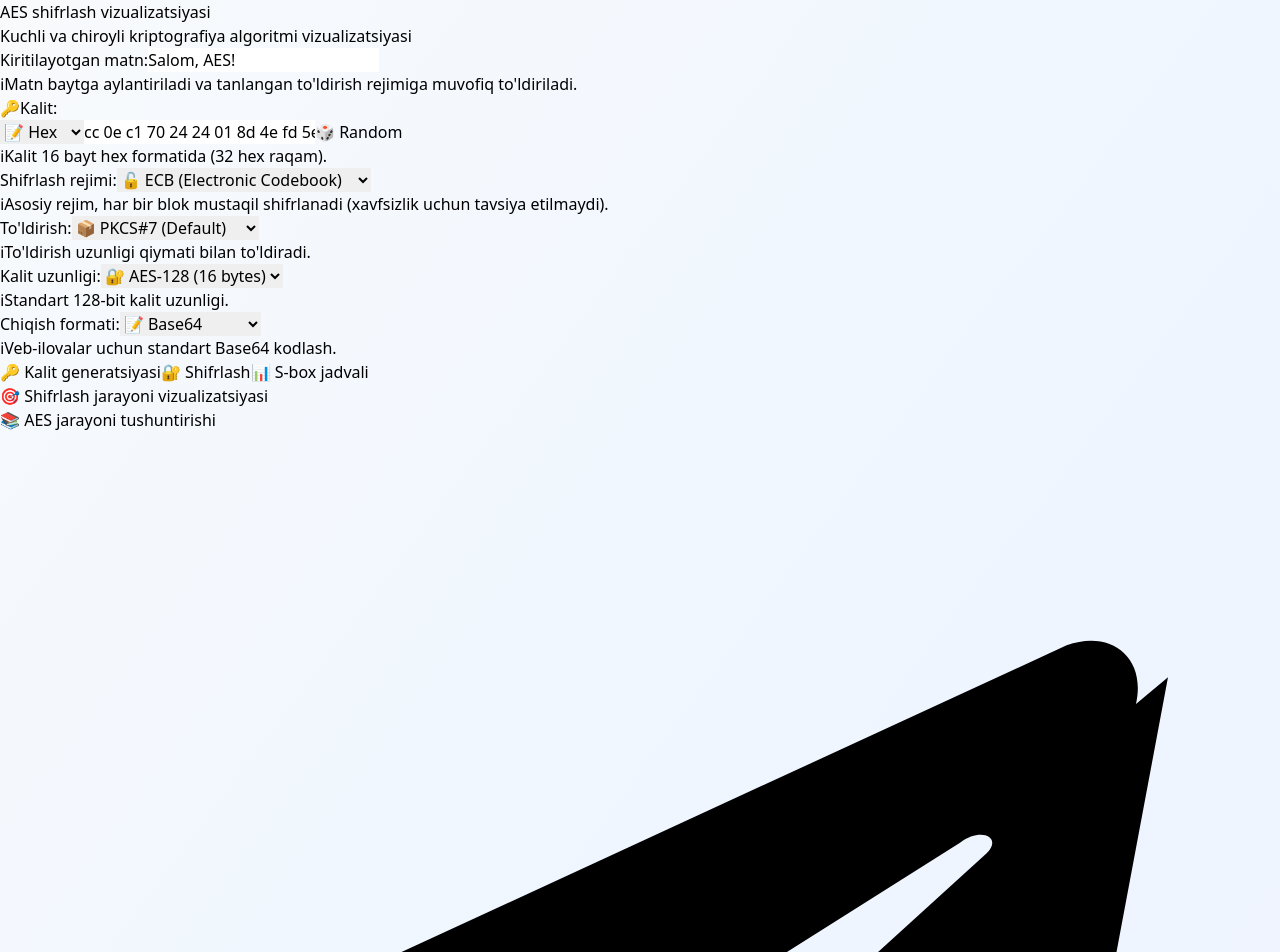
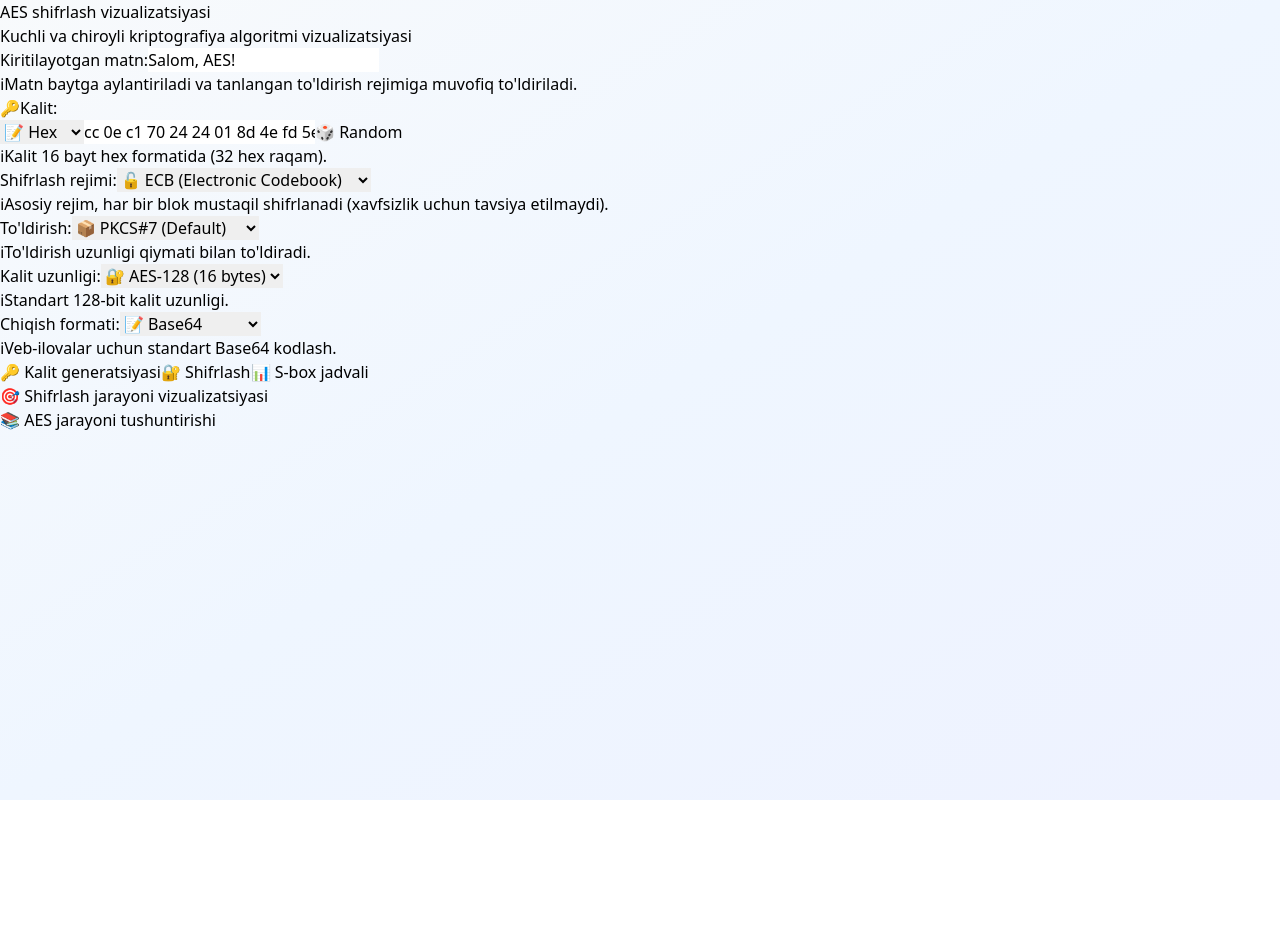
Before and after one commit to Valijon1124/Final-AES, a Next.js app: page / in a window 1280 px wide. Shown: the top 952 px of the page. After the commit the page ends 800 px from the top, so only its background shows below. Built offline with nearby package versions, Linux system fonts and the light colour scheme.

Commit message:
yangilandi

```diff
--- a/src/pages/index.tsx
+++ b/src/pages/index.tsx
@@ -1398,24 +1398,6 @@ export default function Home() {
         )}
       </div>
 
-      <a
-        href="https://t.me/Valijon_11_24"
-        target="_blank"
-        rel="noopener noreferrer"
-        aria-label="Telegram profil"
-        title="Telegram"
-        className="fixed bottom-6 right-6 z-50 inline-flex h-14 w-14 items-center justify-center rounded-full bg-[#229ED9] text-white shadow-xl transition-transform hover:scale-105 focus:outline-none focus:ring-4 focus:ring-sky-300"
-      >
-        <svg
-          viewBox="0 0 24 24"
-          fill="currentColor"
-          className="h-7 w-7"
-          aria-hidden="true"
-        >
-          <path d="M21.9 4.6L19.2 19c-.2 1-1 1.3-1.8.8l-4.1-3-2 1.9c-.2.2-.4.4-.8.4l.3-4.2 7.7-7c.3-.3-.1-.5-.5-.2l-9.5 6-4.1-1.3c-.9-.3-.9-.9.2-1.3L20 4c.8-.3 1.5.2 1.3 1.1z" />
-        </svg>
-      </a>
-
     </div>
   );
 }
```
